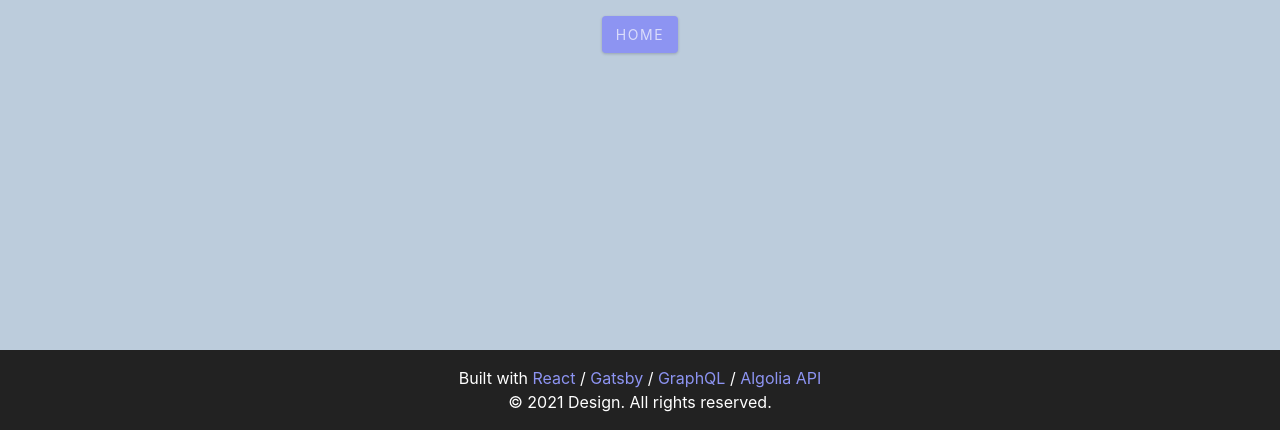
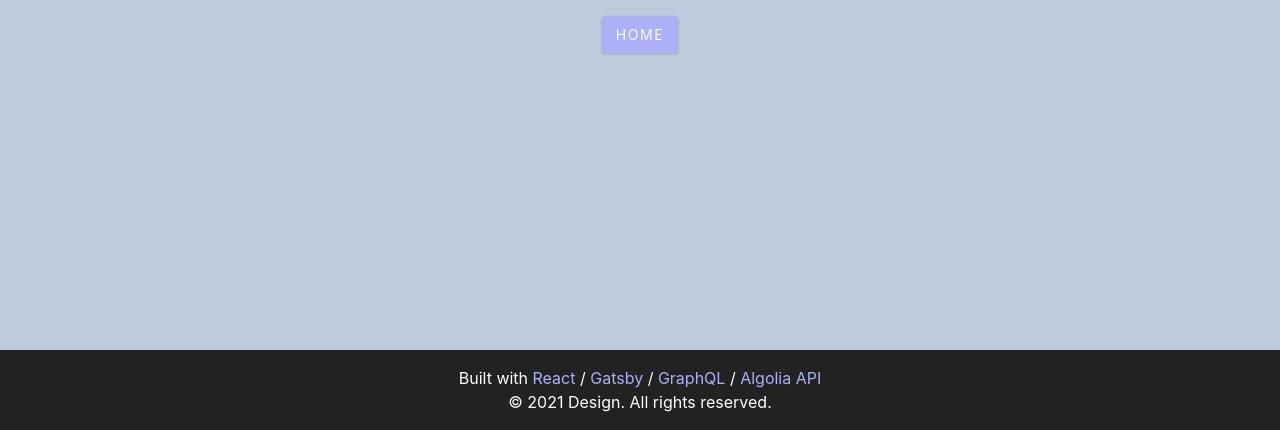
Before and after one commit to AtanasVihrogonov/airtable-design, a Gatsby site: page /products/customers in a window 1280 px wide. Shown: the part 370-800 px from the top of the page. Built offline with nearby package versions, Linux system fonts and the light colour scheme; Gatsby itself is replaced by a stand-in of ours; no server answers; what react-instantsearch-dom would draw is missing.

Commit message:
Update UI

```diff
--- a/root-wrapper.js
+++ b/root-wrapper.js
@@ -136,8 +136,8 @@ p {
 
 .btn {
   text-transform: uppercase;
-  background: var(--clr-primary-1);
-  color: var(--clr-primary-6);
+  background: var(--clr-primary-3);
+  color: var(--clr-primary-8);
   padding: 0.375rem 0.75rem;
   letter-spacing: var(--spacing);
   display: inline-block;
@@ -150,8 +150,8 @@ p {
   border-radius: var(--radius);
 }
 .btn:hover {
-  background: var(--clr-primary-6);
-  color: var(--clr-primary-1);
+  background: var(--clr-primary-8);
+  color: var(--clr-primary-3);
 }
 
 /* section */
--- a/src/components/About.js
+++ b/src/components/About.js
@@ -31,7 +31,7 @@ const Wrapper = styled.section`
     grid-gap: 2rem;
     .icon {
       font-size: 4rem;
-      color: var(--clr-primary-1);
+      color: var(--clr-primary-3);
       margin-bottom: 1rem;
     }
     h4 {
--- a/src/components/Algolia.js
+++ b/src/components/Algolia.js
@@ -69,7 +69,7 @@ const Wrapper = styled.section`
         outline-color: var(--clr-grey-9);
       }
       button {
-        background: var(--clr-primary-1);
+        background: var(--clr-primary-3);
         svg {
           fill: var(--clr-white);
         }
--- a/src/components/Footer.js
+++ b/src/components/Footer.js
@@ -32,7 +32,7 @@ const Wrapper = styled.footer`
     }
   }
   a {
-    color: var(--clr-primary-1);
+    color: var(--clr-primary-3);
   }
 `
 export default Footer
--- a/src/components/Slider.js
+++ b/src/components/Slider.js
@@ -107,7 +107,7 @@ const Wrapper = styled.div`
     }
     h4 {
       text-transform: uppercase;
-      color: var(--clr-primary-1);
+      color: var(--clr-primary-3);
       margin-bottom: 0.25rem;
     }
     .title {
@@ -123,7 +123,7 @@ const Wrapper = styled.div`
     .icon {
       font-size: 3rem;
       margin-top: 1.5rem;
-      color: var(--clr-primary-1);
+      color: var(--clr-primary-3);
     }
     .prev,
     .next {
@@ -144,7 +144,7 @@ const Wrapper = styled.div`
     }
     .prev:hover,
     .next:hover {
-      background: var(--clr-primary-1);
+      background: var(--clr-primary-3);
     }
     .prev {
       left: 0;
--- a/src/components/Survey.js
+++ b/src/components/Survey.js
@@ -131,7 +131,7 @@ const Wrapper = styled.section`
       .key {
         color: var(--clr-white);
         font-size: 1.5rem;
-        background: var(--clr-primary-1);
+        background: var(--clr-primary-3);
         padding: 0.5rem 1rem;
         border-radius: var(--radius);
       }
--- a/src/components/Title.js
+++ b/src/components/Title.js
@@ -20,7 +20,7 @@ const Wrapper = styled.div`
     font-weight: 500;
     span {
       font-size: 0.85em;
-      color: var(--clr-primary-1);
+      color: var(--clr-primary-3);
       margin-right: 1rem;
       font-weight: 700;
     }
--- a/src/pages/projects.js
+++ b/src/pages/projects.js
@@ -47,7 +47,7 @@ const Wrapper = styled.main`
   min-height: 100vh;
   background: var(--clr-grey-10);
   nav {
-    background: var(--clr-primary-1);
+    background: var(--clr-primary-3);
   }
 `
 
```
